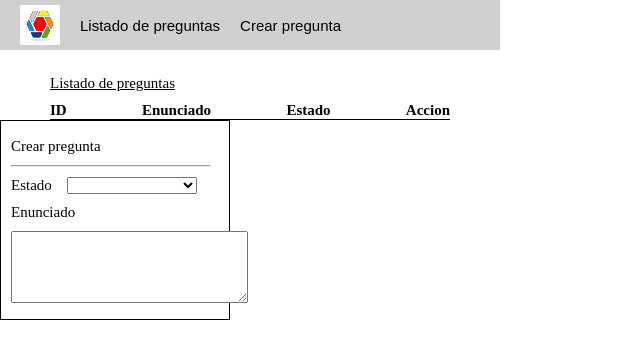
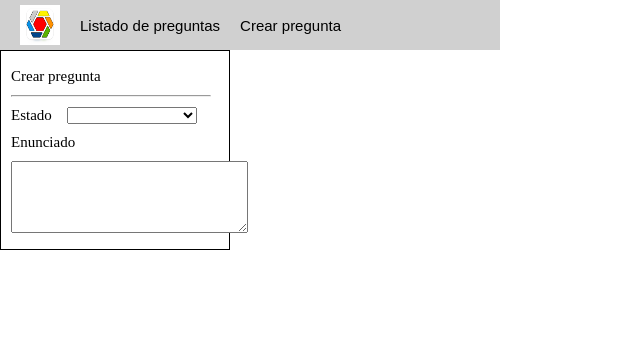
Before and after one commit to matisagardia/formaApp, a React (Vite) app: page /form in a window 1280 px wide. Shown: the top 358 px of the page, without its empty margins (0-640 px from the left). Built offline with nearby package versions, Linux system fonts and the light colour scheme.

Commit message:
react router dom

```diff
--- a/src/App.jsx
+++ b/src/App.jsx
@@ -1,16 +1,12 @@
 
-import { CreateQuestion } from './components/CreateQuestion'
-import { NavBar } from './components/NavBar'
-import { QuestionList } from './components/QuestionList'
+import { BrowserRouter } from 'react-router-dom'
+import { AppRouter } from './router/AppRouter'
 
 export const App = () => {
 
   return (
-    <>
-
-      <NavBar/>
-      <QuestionList/>
-      <CreateQuestion />
-    </>
+    <BrowserRouter>
+      <AppRouter/>
+    </BrowserRouter>
   )
 }
--- a/src/components/CreateQuestion.jsx
+++ b/src/components/CreateQuestion.jsx
@@ -1,4 +1,5 @@
 import React from 'react'
+import { NavBar } from './NavBar'
 
 export const CreateQuestion = () => {
 
@@ -6,7 +7,9 @@ export const CreateQuestion = () => {
   return (
     <>
 
-        <div className="createQuestionBox">
+    <NavBar />
+
+        <div className="createQuestionBox" id='createQuestionBox'>
             <h3>Crear pregunta</h3>
             <hr />
             <div className="questionStateBox">
--- a/src/components/NavBar.jsx
+++ b/src/components/NavBar.jsx
@@ -1,7 +1,11 @@
 import React from 'react'
 import logo from '../assets/formaAppLogo.png'
+import { CreateQuestion } from './CreateQuestion'
+import { QuestionList } from './QuestionList'
 
 export const NavBar = () => {
+
+
   return (
     <>
 
--- a/src/components/QuestionList.jsx
+++ b/src/components/QuestionList.jsx
@@ -1,8 +1,11 @@
 import React from 'react'
+import { NavBar } from './NavBar'
 
 export const QuestionList = () => {
   return (
     <>
+
+    <NavBar />
 
         <div className="questionsContainer">
             <h5>Listado de preguntas</h5>
--- /dev/null
+++ b/src/router/AppRouter.jsx
@@ -0,0 +1,13 @@
+import React from 'react'
+import { Route, Routes } from 'react-router-dom'
+import { CreateQuestion } from '../components/CreateQuestion'
+import { QuestionList } from '../components/QuestionList'
+
+export const AppRouter = () => {
+  return (
+    <Routes>
+        <Route path="/" element={ <QuestionList /> } />
+        <Route path='/form' element={ <CreateQuestion />} />
+    </Routes>
+  )
+}
```
